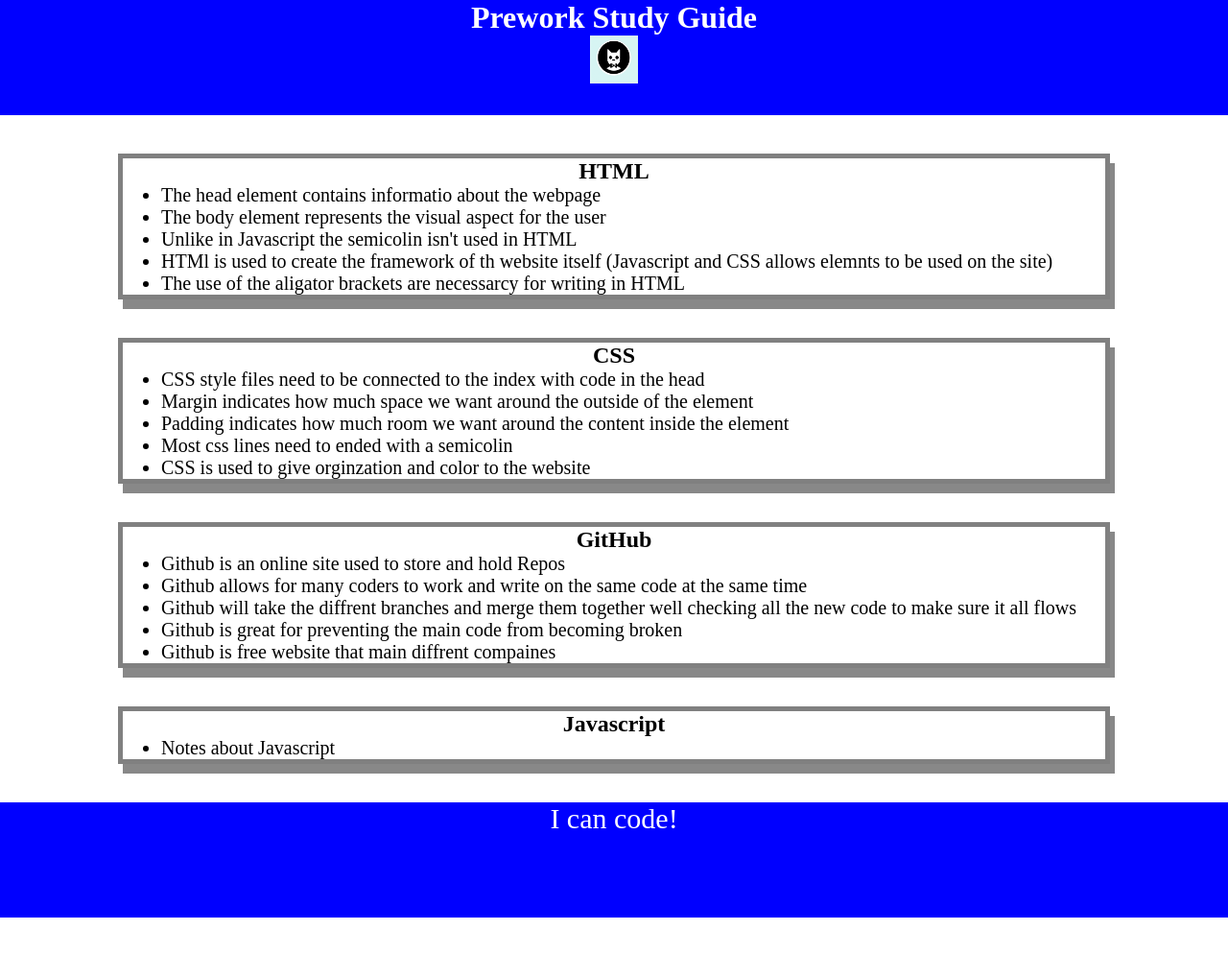
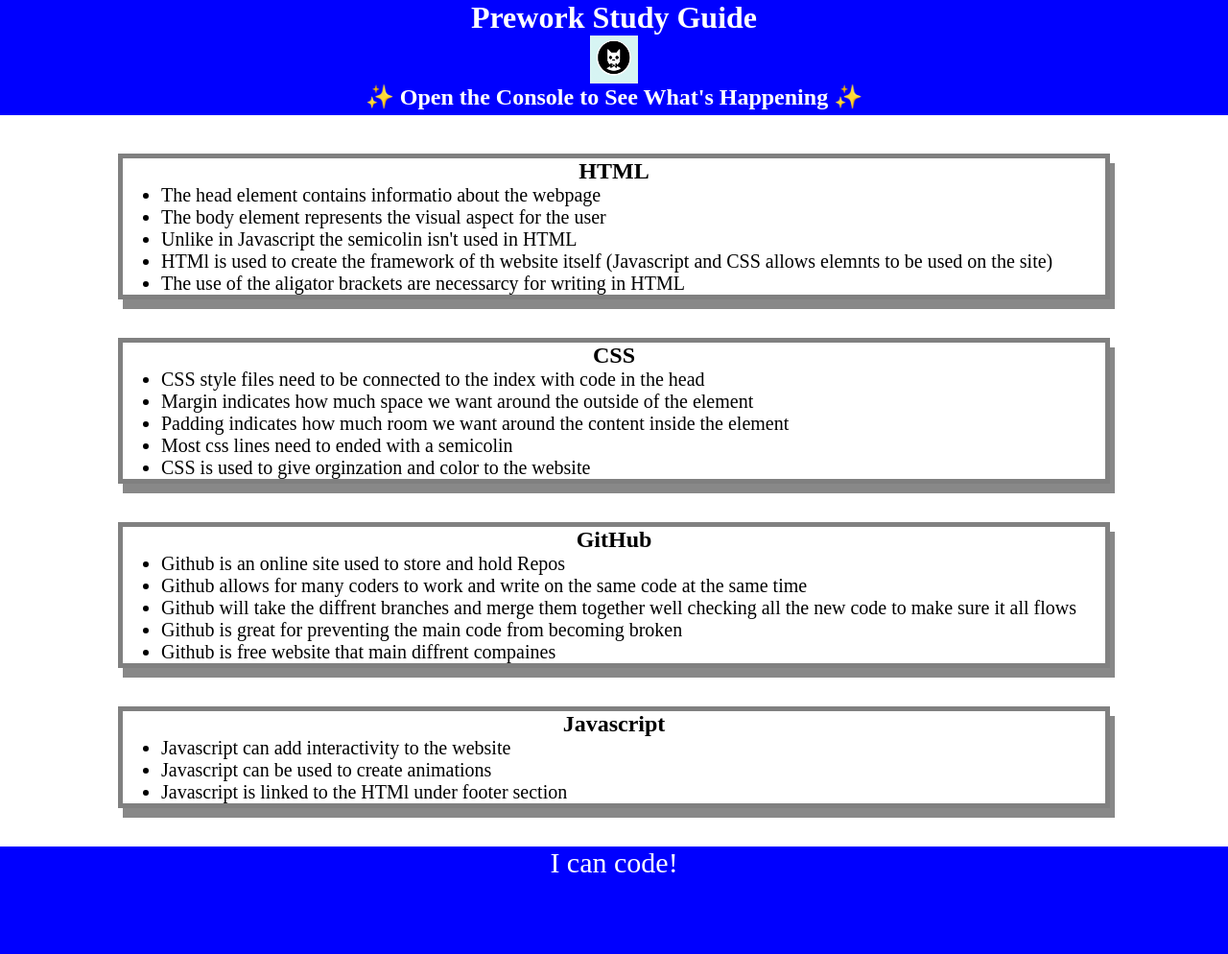
Before and after one commit to MMount98/Prework-study-guide, a plain HTML site: page prework-study-guide (d)/index.html in a window 1280 px wide. Shown: the whole page at 96% size. Before the commit the page ends 956 px from the top, so only its background shows below. Drawn offline with Linux system fonts and the light colour scheme.

Commit message:
Added javascript to project

```diff
--- /dev/null
+++ b/prework-study-guide (d)/assets/script.js
@@ -0,0 +1,19 @@
+var topics = ['HTML', 'CSS', 'Git', 'JavaScript'];
+
+for (var x = 0; x < topics.length; x++) {
+ console.log(topics[x]);
+}
+
+/*
+if (topic === 'HTML') {
+ console.log("Let's study HTML!");
+} else if (topic === 'CSS') {
+ console.log("Let's study CSS!");
+} else if (topic === 'Git') {
+ console.log("Let's study Git!");
+} else if (topic === 'JavaScript') {
+ console.log("Let's study JavaScript!");
+} else {
+ console.log('Please try again!');
+}
+*/
--- a/prework-study-guide (d)/index.html
+++ b/prework-study-guide (d)/index.html
@@ -11,6 +11,7 @@
     <header id="top">
       <h1>Prework Study Guide</h1>
       <img src="./assets/bowtie-cat.png" alt="Profile image of cat wearing a bow tie." />
+      <h2>✨ Open the Console to See What's Happening ✨</h2>
     </header>
     <main>
 
@@ -50,7 +51,9 @@
       <section class="card" id "Javascript-section">
         <h2>Javascript</h2>
         <ul>
-          <li> Notes about Javascript</li>
+          <li> Javascript can add interactivity to the website </li>
+          <li> Javascript can be used to create animations </li>
+          <li> Javascript is linked to the HTMl under footer section </li>
         </ul>
       </section>
 
@@ -59,5 +62,6 @@
     <footer>
       <p>I can code!</p>
     </footer>
+    <script src="./assets/script.js"></script>
   </body>
 </html>
```
